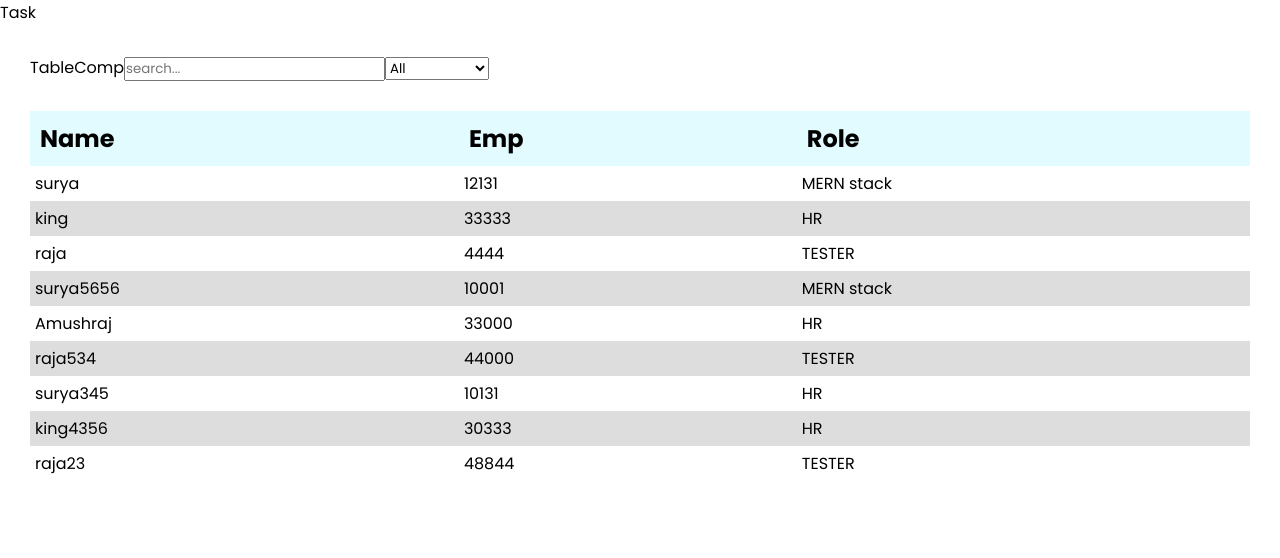
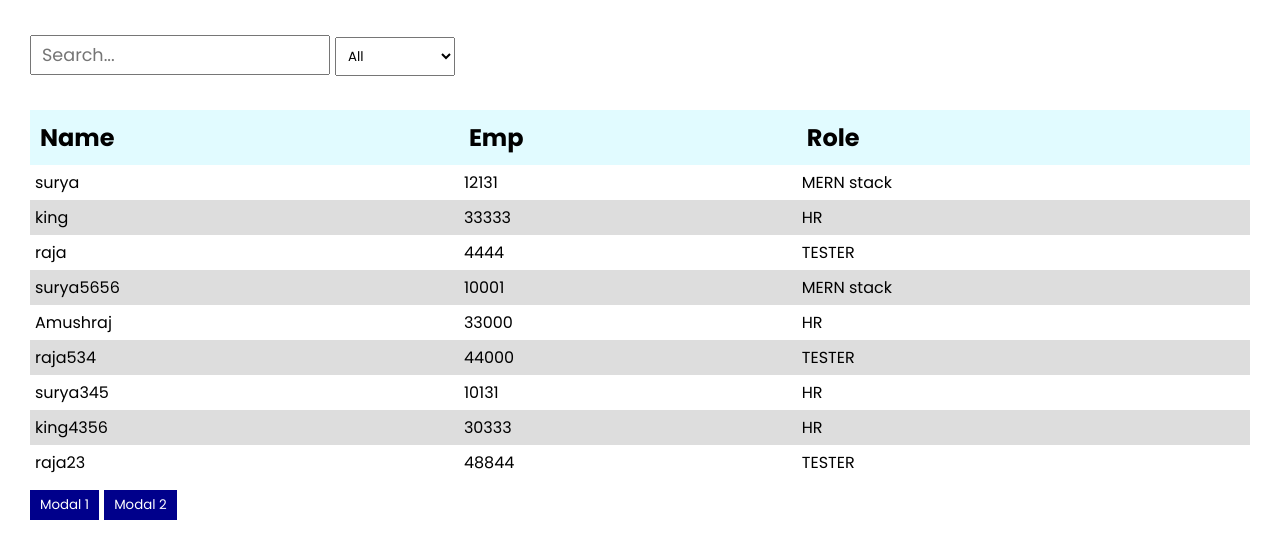
Before and after one commit to suryaveeramani0044/grinfotask, a React (Create React App) app: page / in a window 1280 px wide. Shown: the top 558 px of the page. Built offline with nearby package versions, Linux system fonts and the light colour scheme.

Commit message:
modal added successfully

```diff
--- a/package.json
+++ b/package.json
@@ -8,6 +8,7 @@
     "@testing-library/react": "^16.2.0",
     "@testing-library/user-event": "^13.5.0",
     "react": "^19.0.0",
+    "react-beautiful-dnd": "^13.1.1",
     "react-dom": "^19.0.0",
     "react-scripts": "5.0.1",
     "web-vitals": "^2.1.4"
--- a/src/App.js
+++ b/src/App.js
@@ -3,7 +3,6 @@ import TableComp from "./pages/table/tableComp";
 const App = () => {
   return (
     <div>
-      Task
       <TableComp />
     </div>
   );
--- /dev/null
+++ b/src/component/modal/modal.css
@@ -0,0 +1,73 @@
+.overlay {
+  position: absolute;
+  background: #00000014;
+  width: 100vw;
+  height: 100vh;
+  left: 0;
+  top: 0;
+  display: flex;
+  align-items: center;
+  justify-content: center;
+}
+
+.modal-box {
+  background: white;
+  padding: 20px;
+  border-radius: 10px;
+  text-align: center;
+  min-width: 300px;
+  max-width: 400px;
+}
+.close {
+  padding: 3px 10px;
+  background: rgb(202, 28, 28);
+  border: none;
+  cursor: pointer;
+  font-weight: bold;
+}
+.modal-header {
+  display: flex;
+  justify-content: space-between;
+  align-items: center;
+
+  margin-bottom: 5px;
+}
+.modal-content {
+  font-size: 0.9rem;
+  margin-bottom: 5px;
+}
+
+.subscribe {
+  background: #8d66eb;
+  padding: 3px 10px;
+  width: 100%;
+  border: none;
+  margin-top: 10px;
+  font-weight: bold;
+  font-size: 1rem;
+  cursor: pointer;
+  box-shadow: 0px 0px 5px #8d66eb;
+}
+
+.cancel {
+  border: #8d66eb;
+  color: #8d66eb;
+  padding: 3px 10px;
+  width: 100%;
+  border: none;
+  margin-top: 10px;
+  font-weight: bold;
+  font-size: 1rem;
+  cursor: pointer;
+  box-shadow: 0px 0px 5px #8d66eb;
+  margin-right: 10px;
+}
+
+.modal-name {
+  padding: 5px 10px;
+  margin-right: 5px;
+  cursor: pointer;
+  border: none;
+  color: white;
+  background: darkblue;
+}
--- a/src/component/modal/modal.jsx
+++ b/src/component/modal/modal.jsx
@@ -1,13 +1,28 @@
 import React from "react";
+import "./modal.css";
+const Modal = ({ isOpen, name, title, content, children, setOpen }) => {
+  return (
+    <>
+      {isOpen && (
+        <div className="overlay">
+          <div className="modal-box">
+            <section className="modal-header">
+              <h3>{title}</h3>
+              <button onClick={() => setOpen(false)} className="close">
+                close
+              </button>
+            </section>
 
-const Modal = ({ isOpen, title, content, children }) => {
-  return (
-    <div className="overlay">
-      <section className="modal-header">{title}</section>
-
-      {content}
-      {children}
-    </div>
+            <p className="modal-content">{content}</p>
+            {children}
+          </div>
+        </div>
+      )}
+      <button className="modal-name" onClick={() => setOpen(true)}>
+        {" "}
+        {name}
+      </button>
+    </>
   );
 };
 
--- a/src/index.css
+++ b/src/index.css
@@ -13,6 +13,7 @@ table {
   width: 100%;
   border-collapse: collapse;
   margin-top: 30px;
+  margin-bottom: 10px;
 }
 th {
   font-size: 1.5rem;
@@ -45,3 +46,20 @@ span.desc {
   margin-left: 5px;
   font-weight: 100;
 }
+.search {
+  width: 300px;
+  padding: 5px 10px;
+  font-size: 1.1rem;
+  text-transform: capitalize;
+  margin-right: 5px;
+}
+
+input {
+  padding: 3px 10px;
+  width: 100%;
+  margin: 5px 0;
+}
+
+select {
+  padding: 8px;
+}
--- a/src/pages/table/tableComp.jsx
+++ b/src/pages/table/tableComp.jsx
@@ -1,5 +1,6 @@
 import React, { useEffect, useState } from "react";
 import { data } from "../../component/data/data";
+import Modal from "../../component/modal/modal";
 const TableComp = () => {
   const [sort, setSort] = useState([]);
   const [search, setSearch] = useState("");
@@ -7,6 +8,10 @@ const TableComp = () => {
   const [fillterdata, setFilterData] = useState([]);
   const role = ["MERN STACK", "HR", "TESTER"];
   const header = ["Name", "Emp", "Role"];
+
+  //modal
+  const [isOpen, setOpen] = useState(false);
+  const [isOpen1, setOpen1] = useState(false);
 
   useEffect(() => {
     let filterData = [];
@@ -85,7 +90,6 @@ const TableComp = () => {
   };
   return (
     <div className="container">
-      TableComp
       <input
         placeholder="search..."
         name="search"
@@ -127,6 +131,31 @@ const TableComp = () => {
           })}
         </tbody>
       </table>
+      <Modal
+        name="Modal 1"
+        isOpen={isOpen}
+        setOpen={setOpen}
+        title="Join our Team"
+        content="Join us for Latest update Lorem Ipsum is simply dummy text of the printing and typesetting industry."
+      >
+        <div>
+          <input placeholder="Email" />
+          <br />
+          <button className="subscribe">Subscribe</button>
+        </div>
+      </Modal>
+      <Modal
+        name="Modal 2"
+        isOpen={isOpen1}
+        setOpen={setOpen1}
+        title="Conformation"
+        content="Are you sure you want share this post on your social media ? sharing this content will let your friends and followers know about it"
+      >
+        <div style={{ display: "flex", alignItems: "center" }}>
+          <button className="cancel">Cancel</button>{" "}
+          <button className="subscribe">Subscribe</button>
+        </div>
+      </Modal>
     </div>
   );
 };
```
Also changed, not shown: src/component/modal/model.css (deleted), 2 other files (tests, documents, lock files or other folders).
